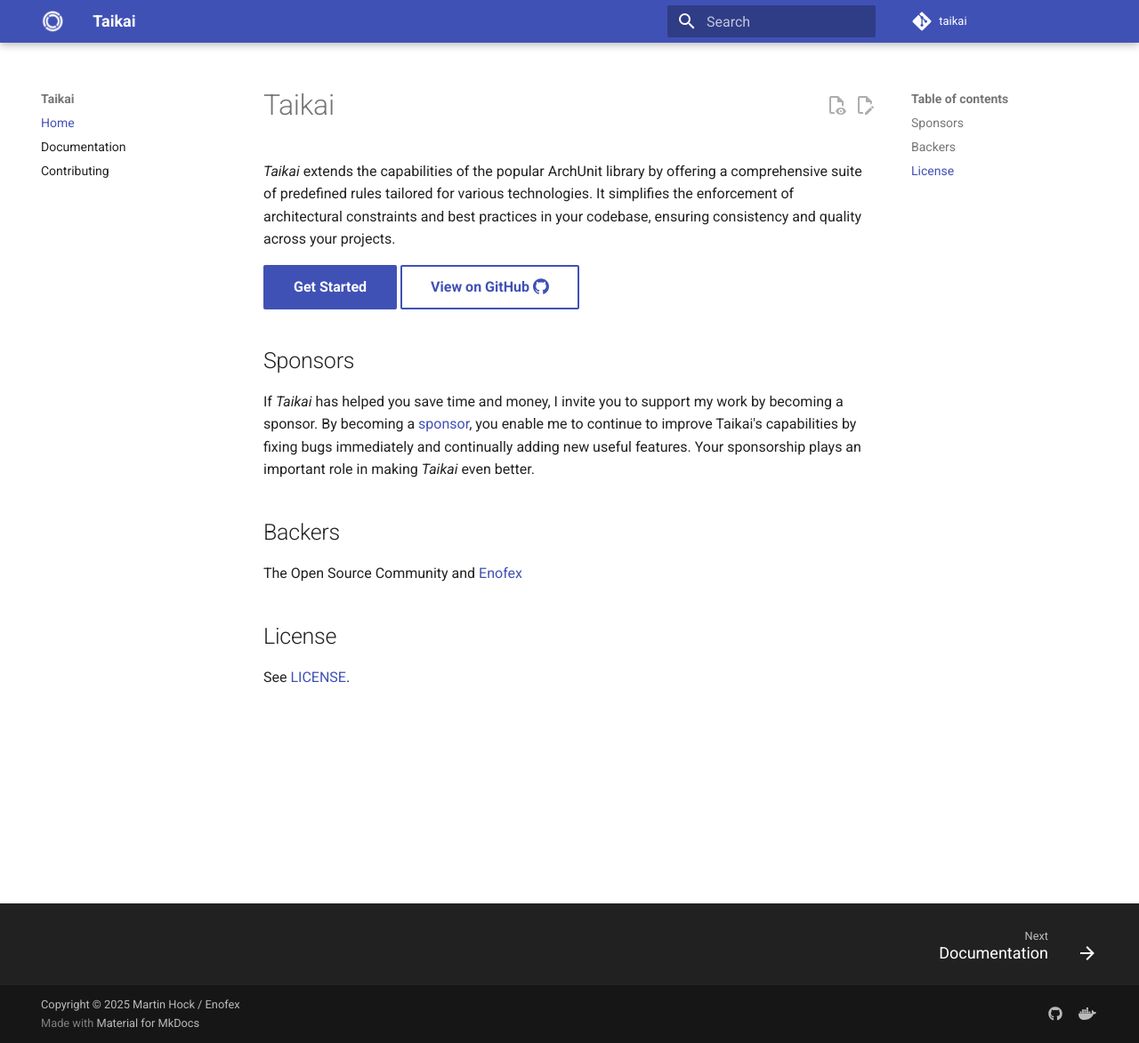
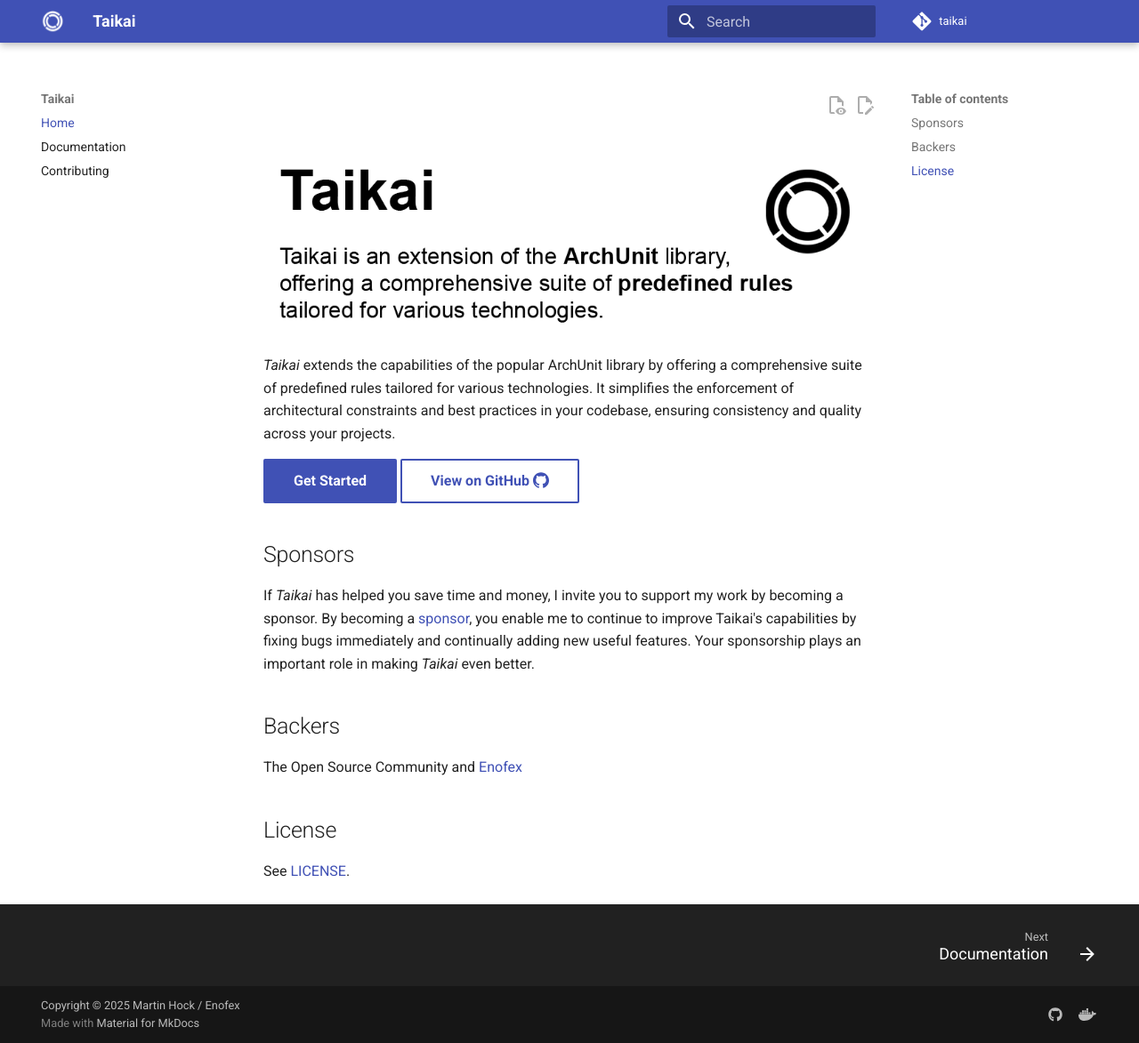
Before and after one commit to enofex/taikai, an MkDocs documentation site: the page built from docs/index.md, in a window 1280 px wide and 1173 px high. Shown: the whole window at 89% size. Built offline with MkDocs 1.6.1 and Material for MkDocs 9.7.7, drawn with Linux system fonts in a browser that asks for light colours; comment, search, counter and statistics services are not loaded.

Commit message:
Add taikai header

```diff
--- a/docs/index.md
+++ b/docs/index.md
@@ -1,4 +1,6 @@
-# Taikai
+#
+
+<img src="assets/images/taikai-header.png" alt="Taikai logo" width="1024"/>
 
 *Taikai* extends the capabilities of the popular ArchUnit library by offering a comprehensive suite of predefined rules tailored for various technologies. It simplifies the enforcement of architectural constraints and best practices in your codebase, ensuring consistency and quality across your projects.
 
```
Also changed, not shown: docs/assets/images/taikai-header.png (added).
